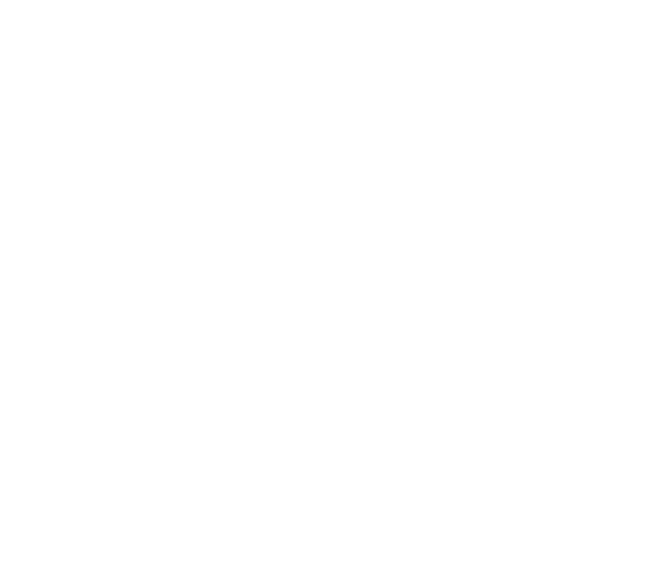
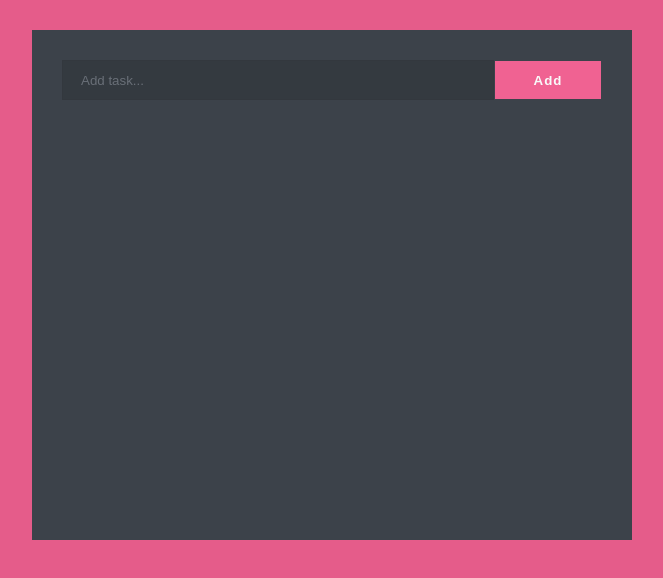
Before and after one commit to vikhulei/9projects-todo, a React (Create React App) app: page / in a window 1280 px wide. Shown: the top 578 px of the page, without its empty margins (308-971 px from the left). Built offline with nearby package versions, Linux system fonts and the light colour scheme.

Commit message:
Started creating the form

```diff
--- a/src/App.css
+++ b/src/App.css
@@ -1,3 +1,94 @@
+/* Global Styles */
+
+* {
+  box-sizing: border-box;
+  margin: 0;
+  padding: 0;
+  font-family: sans-serif;
+}
+
+.container {
+  width: 100%;
+  max-width: 600px;
+  padding: 30px;
+  background: #3c424a;
+  min-height: 510px;
+}
+
+/* App Styles */
+
 .App {
-  text-align: center;
+  width: 100%;
+  min-height: 100vh;
+  padding: 30px 0;
+  background: #e55c8a;
+  display: flex;
+  justify-content: center;
+  align-items: flex-start;
 }
+
+/* Form Styles */
+
+form {
+  height: 40px;
+}
+
+input,
+button {
+  border: none;
+  outline: none;
+  height: 100%;
+}
+
+input {
+  width: 80%;
+  padding: 0 18px;
+  background: #343a40;
+  color: #f9f9f9;
+  border: 1px solid #33383e;
+}
+
+input::placeholder {
+  color: #696f77;
+}
+
+button {
+  width: 20%;
+  background: #f06292;
+  color: #f9f9f9;
+  font-weight: 600;
+  letter-spacing: 1px;
+  border: 1px solid #3c424a;
+  cursor: pointer;
+  transition: all 200ms;
+}
+
+button:hover {
+  background: #cc4b76;
+}
+
+/* Todo Styles */
+
+.todo {
+  margin: 14px 0 0 0;
+  width: 100%;
+  background: #343a40;
+  color: #f9f9f9;
+  display: flex;
+  align-items: center;
+  justify-content: space-between;
+  padding: 18px;
+}
+
+i {
+  cursor: pointer;
+}
+
+/* Media Queries */
+
+@media (max-width: 663px) {
+  .App {
+    padding: 30px 16px;
+    align-items: center;
+  }
+}
--- a/src/App.js
+++ b/src/App.js
@@ -1,9 +1,26 @@
+import React, {useState} from 'react';
 import './App.css';
 
 function App() {
+const [inputValue, setInputValue] = useState("")
+
+const addTodo =() => {
+
+}
+
   return (
     <div className="App">
-
+      <div className="container">
+        <form onSubmit={addTodo}>
+          <input
+            type="text"
+            placeholder="Add task..."
+            value={inputValue}
+            onChange={(e) => setInputValue(e.target.value)}
+            />
+            <button type="submit">Add</button>
+        </form>
+      </div>
     </div>
   );
 }
```
